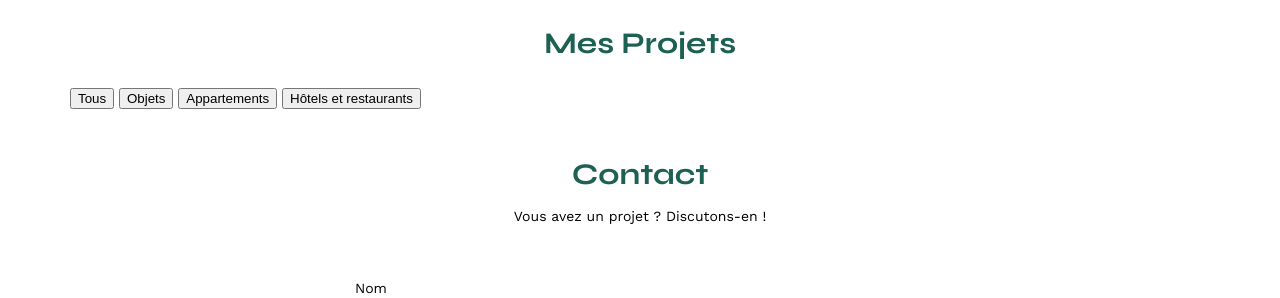
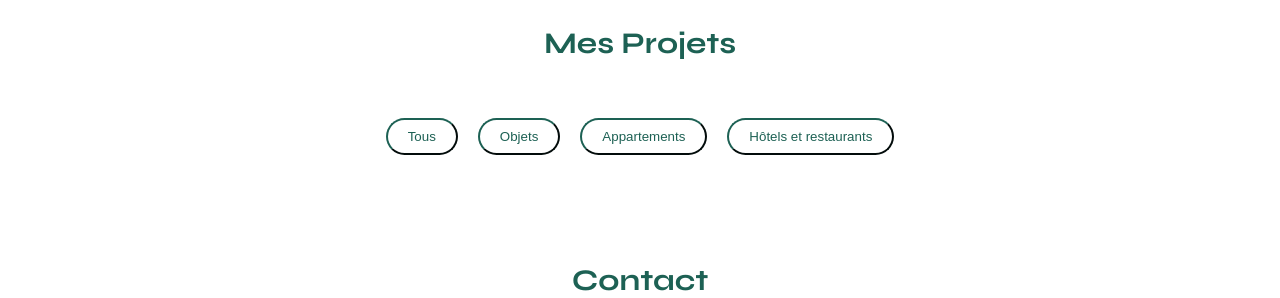
Before and after one commit to AS-Rondeau/projet_3, a plain HTML site: page Portfolio-architecte-sophie-bluel-master/FrontEnd/index.html in a window 1280 px wide. Shown: the part 507-805 px from the top of the page. Drawn offline with nearby package versions, Linux system fonts and the light colour scheme; no server answers.

Commit message:
affichage galerie + boutons de filtres
affichage des titres pour chacun des projets : .gallery article p
mise en page des boutons pour les filtres

```diff
--- a/Portfolio-architecte-sophie-bluel-master/FrontEnd/assets/style.css
+++ b/Portfolio-architecte-sophie-bluel-master/FrontEnd/assets/style.css
@@ -135,8 +135,43 @@ li:hover {
 
 .gallery img {
 	width: 100%;
+}
 
+/*mise en page du titre de chaque projet*/
+.gallery article p{
+	font-size:13px;
+	font-weight: 400;
+	padding-top:5px;
 }
+
+/*mise en page des filtres*/
+.filtres{
+	display:flex;
+	justify-content: center;
+	padding-top:20px;
+	padding-bottom: 50px;
+}
+
+.filtres button{
+	padding-left: 20px;
+	padding-right: 20px;
+	margin:10px;
+	height:37px;
+	border-radius: 60px;
+	border-color: #1D6154;
+	color:#1D6154;
+	background-color: white;
+	display:flex;
+	align-items: center;
+}
+.filtres button:hover,
+.filtres button:active{
+	color:white;
+	background-color: #1D6154;
+}
+/*fin mise en page des filtres*/
+
+
 #contact {
 	width: 50%;
 margin: auto;
```
